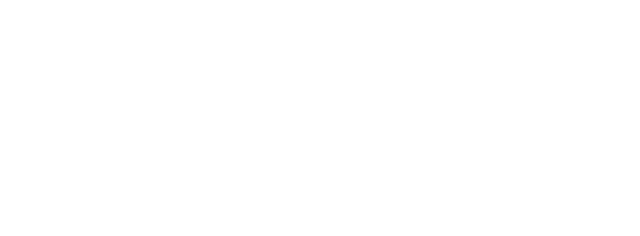
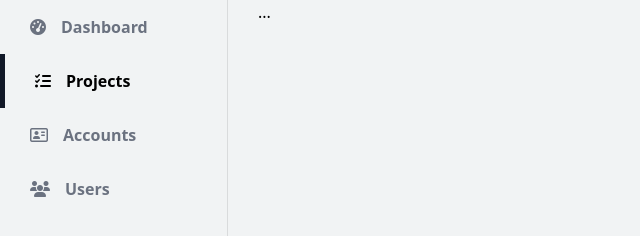
Before and after one commit to higorch/strategic-dashboard-tailwindcss-alpinejs, a website: page src/index.html in a window 1280 px wide. Shown: the top 236 px of the page, without its empty margins (0-640 px from the left). Drawn offline with nearby package versions, Linux system fonts and the light colour scheme.

Commit message:
tailwindcss and alpine js

```diff
--- a/src/index.html
+++ b/src/index.html
@@ -1,12 +1,63 @@
 <!DOCTYPE html>
 <html lang="en">
+
 <head>
     <meta charset="UTF-8">
     <meta http-equiv="X-UA-Compatible" content="IE=edge">
     <meta name="viewport" content="width=device-width, initial-scale=1.0">
-    <title>Document</title>
+    <title>Strategic Dashboard</title>
+    <link rel="stylesheet" href="https://cdnjs.cloudflare.com/ajax/libs/font-awesome/6.4.0/css/all.min.css"
+        integrity="sha512-iecdLmaskl7CVkqkXNQ/ZH/XLlvWZOJyj7Yy7tcenmpD1ypASozpmT/E0iPtmFIB46ZmdtAc9eNBvH0H/ZpiBw=="
+        crossorigin="anonymous" referrerpolicy="no-referrer" />
+    <link rel="stylesheet" href="./css/style.css">
 </head>
+
 <body>
 
+    <div class="flex">
+
+        <div class="w-[280px] h-screen border-r-[1px] border-[#d9dbdc] bg-[#f1f3f4]">
+
+            <div>
+
+                <nav>
+                    <ul class="flex flex-col">
+                        <li>
+                            <a href="#" class="flex items-center py-[15px] px-[30px] font-semibold text-gray-500">
+                                <i class="fa-solid fa-gauge-high mr-[15px]"></i>
+                                <span>Dashboard</span>
+                            </a>
+                        </li>
+                        <li class="border-l-[5px] border-gray-900">
+                            <a href="#" class="flex items-center py-[15px] px-[30px] font-bold text-black">
+                                <i class="fa-solid fa-list-check mr-[15px]"></i>
+                                <span>Projects</span>
+                            </a>
+                        </li>
+                        <li>
+                            <a href="#" class="flex items-center py-[15px] px-[30px] font-semibold text-gray-500">
+                                <i class="fa-regular fa-address-card mr-[15px]"></i>
+                                <span>Accounts</span>
+                            </a>
+                        </li>
+                        <li>
+                            <a href="#" class="flex items-center py-[15px] px-[30px] font-semibold text-gray-500">
+                                <i class="fa-solid fa-users mr-[15px]"></i>
+                                <span>Users</span>
+                            </a>
+                        </li>
+                    </ul>
+                </nav>
+
+            </div>
+
+        </div>
+
+        <div class="w-full ml-auto px-[30px] bg-[#f1f3f4]">...</div>
+
+    </div>
+
+    <script defer src="https://cdn.jsdelivr.net/npm/alpinejs@3.12.0/dist/cdn.min.js"></script>
 </body>
+
 </html>
--- /dev/null
+++ b/src/tailwindcss.css
@@ -0,0 +1,3 @@
+@tailwind base;
+@tailwind components;
+@tailwind utilities;
--- /dev/null
+++ b/tailwind.config.js
@@ -0,0 +1,8 @@
+/** @type {import('tailwindcss').Config} */
+module.exports = {
+  content: ["./src/**/*.{html,js}"],
+  theme: {
+    extend: {},
+  },
+  plugins: [],
+}
```
Also changed, not shown: package.json (added, +15 -0 lines), README.md, src/css/style.css (added), 2 other files.
